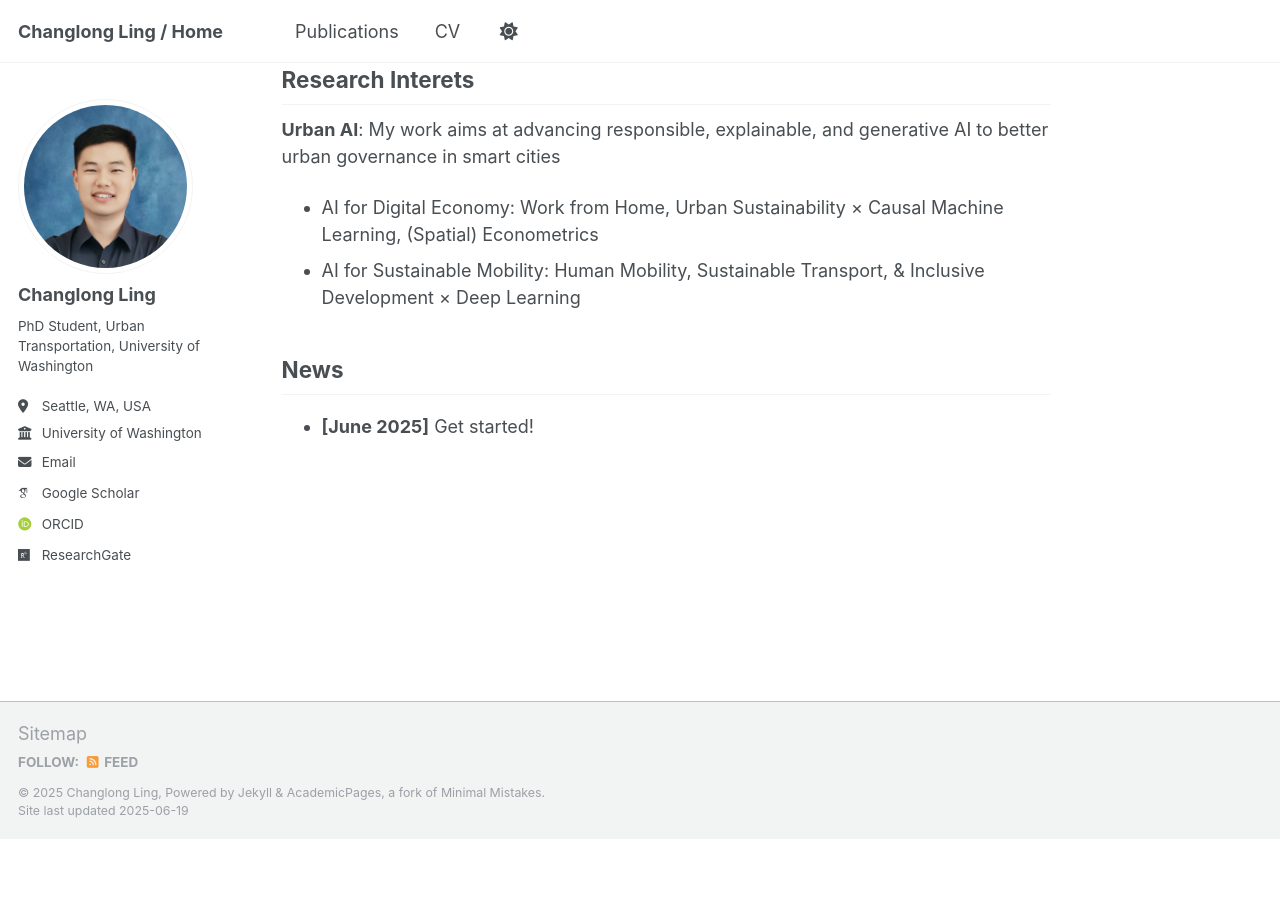
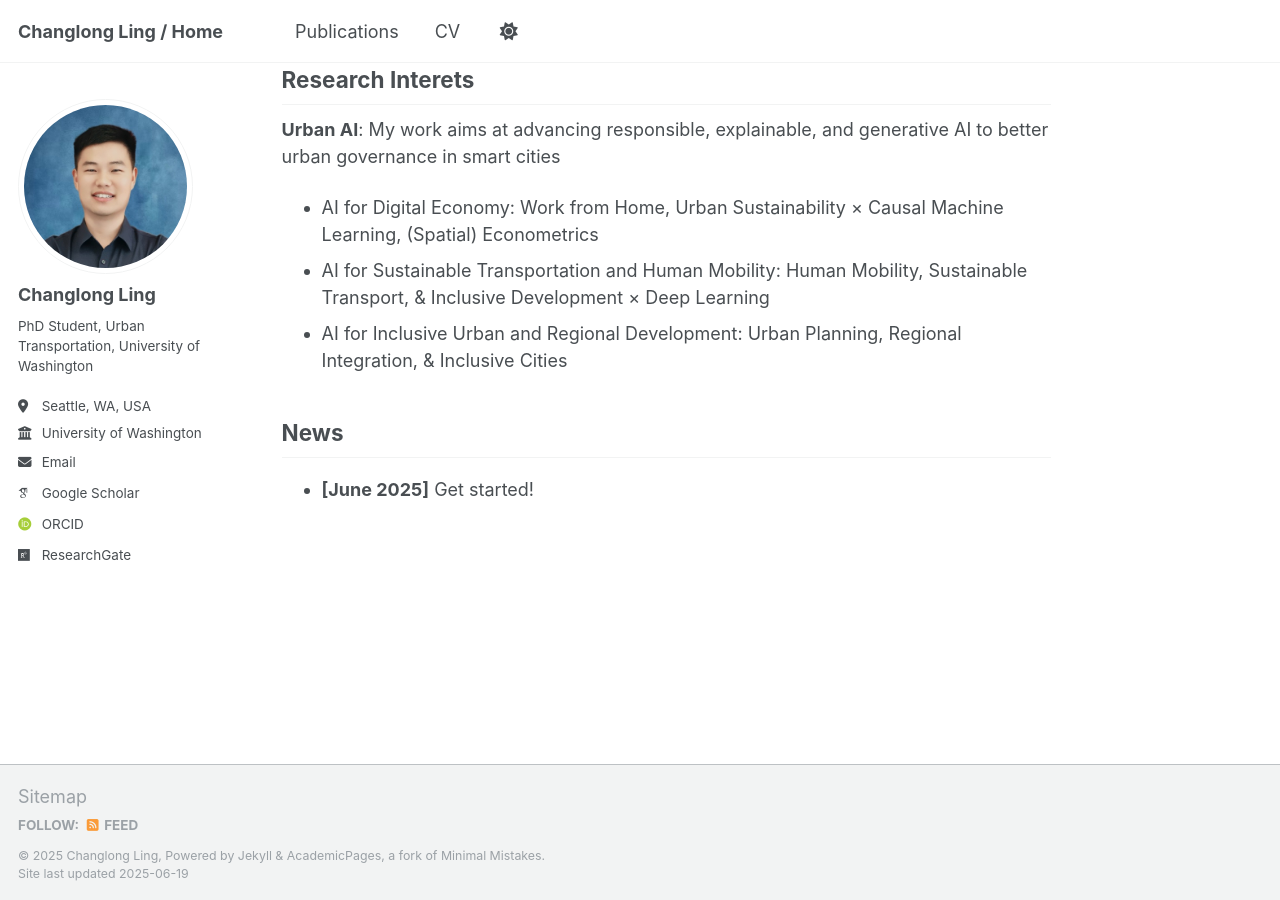
Before and after one commit to ChanglongLing/changlongling.github.io, a Jekyll site: the page built from _pages/about.md, in a window 1280 px wide and 900 px high, scrolled down 598 px. Built offline with Jekyll 4.4.1, drawn with Linux system fonts in a browser that asks for light colours; some web fonts are replaced; before the commit the page ends 1437 px from its top, so only the background shows below that.

Commit message:
Update about.md

```diff
--- a/_pages/about.md
+++ b/_pages/about.md
@@ -17,7 +17,8 @@ Research Interets
 -----
 **Urban AI**: My work aims at advancing responsible, explainable, and generative AI to better urban governance in smart cities
 - AI for Digital Economy: Work from Home, Urban Sustainability × Causal Machine Learning, (Spatial) Econometrics
-- AI for Sustainable Mobility: Human Mobility, Sustainable Transport, & Inclusive Development × Deep Learning
+- AI for Sustainable Transportation and Human Mobility: Human Mobility, Sustainable Transport, & Inclusive Development × Deep Learning
+- AI for Inclusive Urban and Regional Development: Urban Planning, Regional Integration, & Inclusive Cities
 
 News
 -----
```
